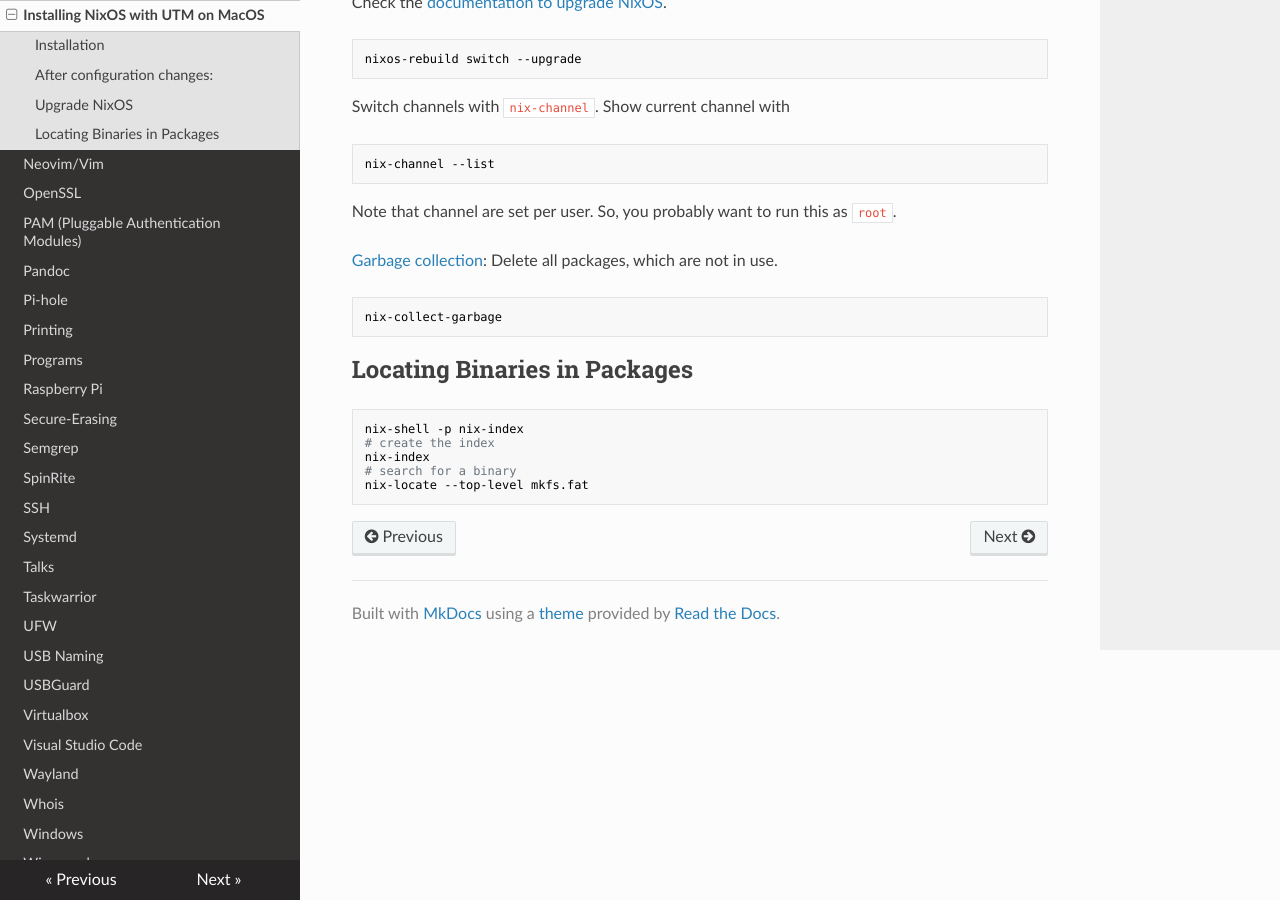
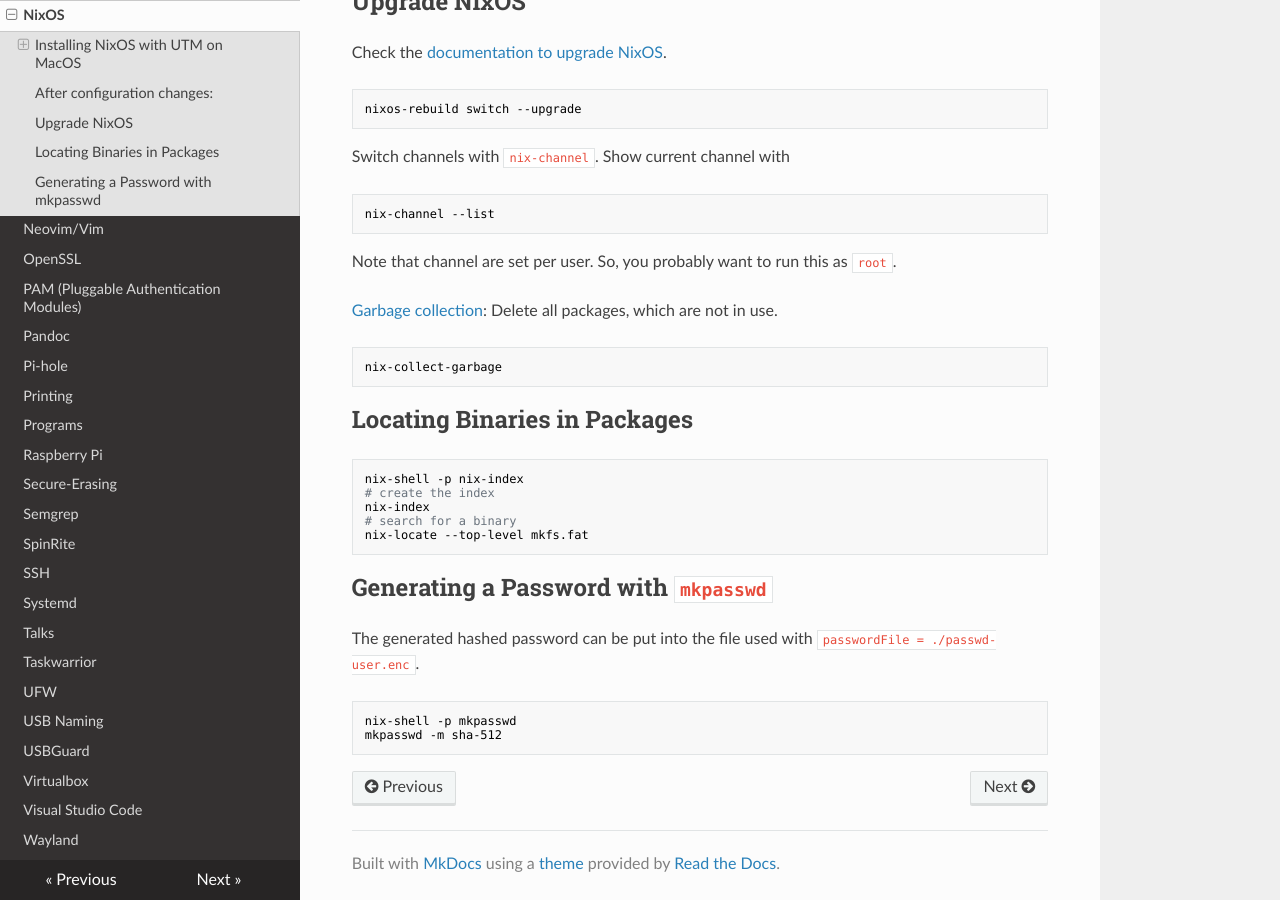
Before and after one commit to Maaxxs/wiki, an MkDocs documentation site: the page built from docs/nixos.md, in a window 1280 px wide and 900 px high, scrolled down 3517 px. Built offline with MkDocs 1.6.1, drawn with Linux system fonts in a browser that asks for light colours; nearby versions of some CDN libraries; some of the changed text lies outside the part shown.

Commit message:
(nixos): generate password with `mkpasswd`

````diff
--- a/docs/nixos.md
+++ b/docs/nixos.md
@@ -1,4 +1,6 @@
-# Installing NixOS with UTM on MacOS
+# NixOS
+
+## Installing NixOS with UTM on MacOS
 
 Download the [AArch64](https://nixos.wiki/wiki/NixOS_on_ARM/UEFI) image. More
 ARM specific information can be found at the same page.
@@ -11,7 +13,7 @@ After creating the VM in UTM and plugging the ISO in as boot image, NixOS can
 be installed.
 
 
-## Installation
+### Installation
 
 Execute as `root`.
 ```sh
@@ -237,3 +239,13 @@ nix-index
 # search for a binary
 nix-locate --top-level mkfs.fat
 ```
+
+## Generating a Password with `mkpasswd`
+
+The generated hashed password can be put into the file used with
+`passwordFile = ./passwd-user.enc`.
+
+```sh
+nix-shell -p mkpasswd
+mkpasswd -m sha-512
+```
````
